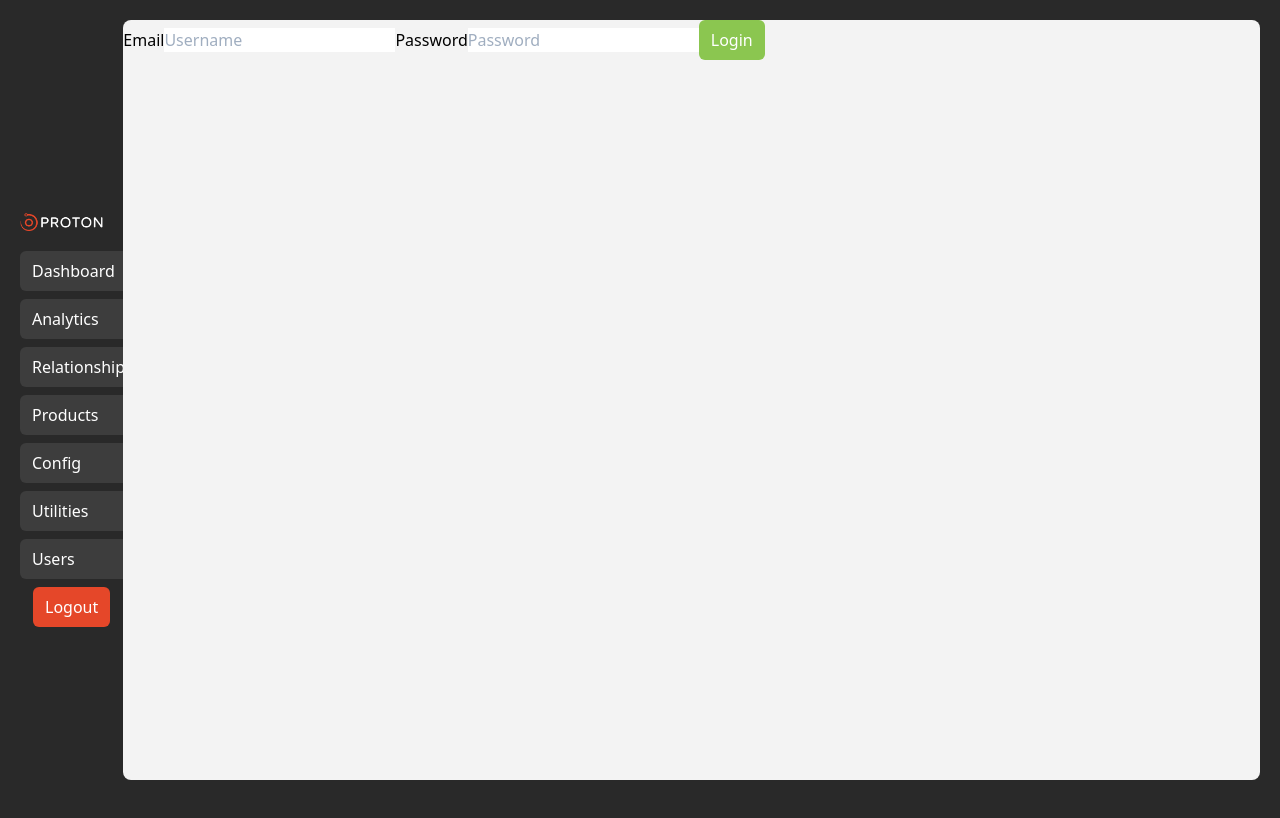
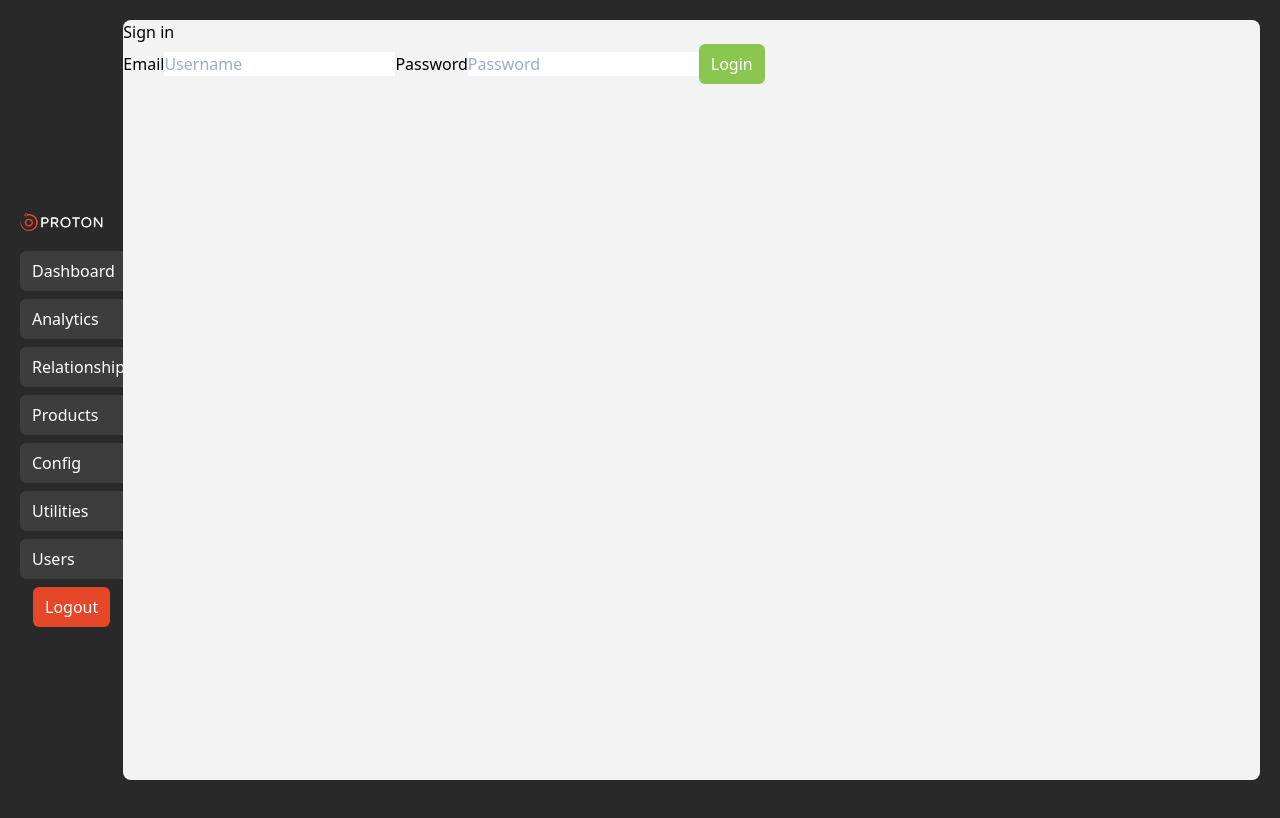
Before and after one commit to mickmasterflex/neutron-web, a Vue app: page /login in a window 1280 px wide. Built offline with nearby package versions, Linux system fonts and the light colour scheme.

Commit message:
merging changes

```diff
--- a/src/components/auth/Login.vue
+++ b/src/components/auth/login.vue
@@ -1,6 +1,7 @@
 <template>
   <div>
     <form class="login" @submit.prevent="login">
+      <h1>Sign in</h1>
       <label>Email</label>
       <input required v-model="username" type="username" placeholder="Username"/>
       <label>Password</label>
--- a/src/store/modules/auth.js
+++ b/src/store/modules/auth.js
@@ -15,7 +15,7 @@ const actions = {
   [AUTH_REQUEST]: ({ commit, dispatch }, user) => {
     return new Promise((resolve, reject) => {
       commit(AUTH_REQUEST)
-      axios({ url: 'http://127.0.0.1:8000/api/users/login/', data: user, method: 'POST' })
+      axios({ url: 'http://127.0.0.1:8000/api/accounts/login/', data: user, method: 'POST' })
         .then(resp => {
           const token = 'Token ' + resp.data.key
           localStorage.setItem('user-token', token)
```
